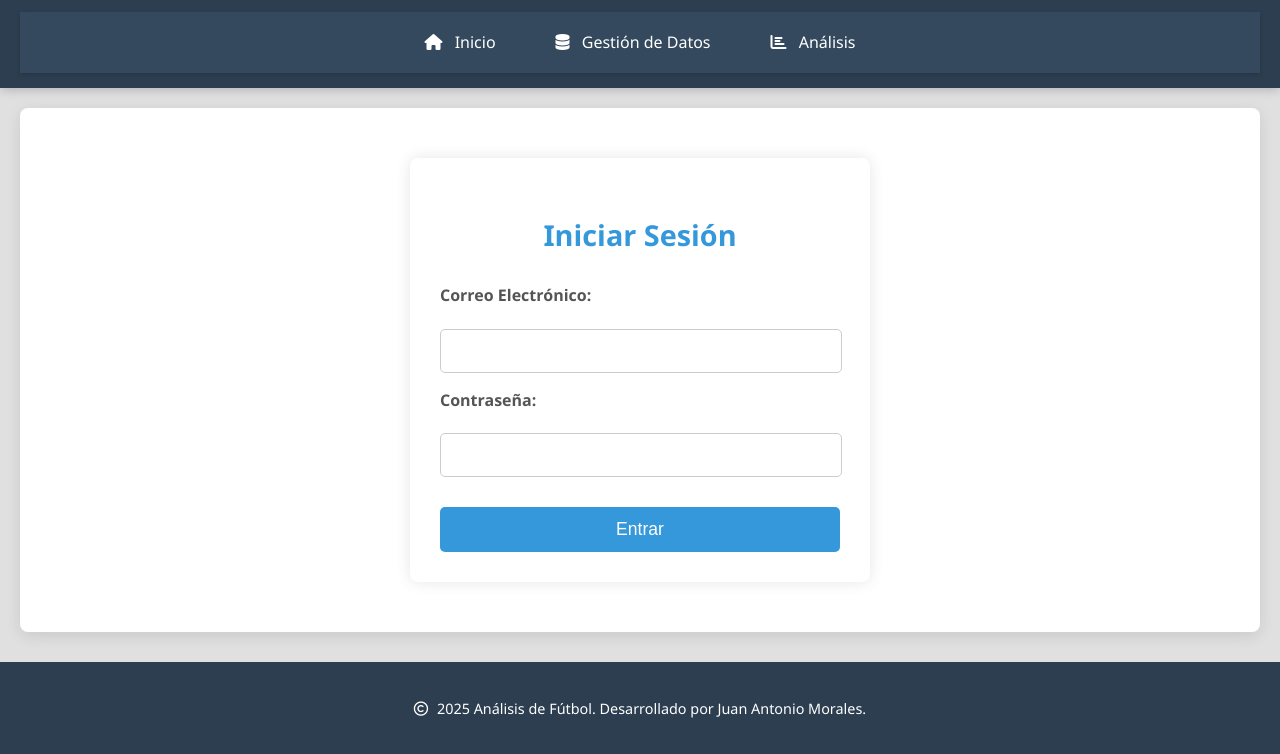
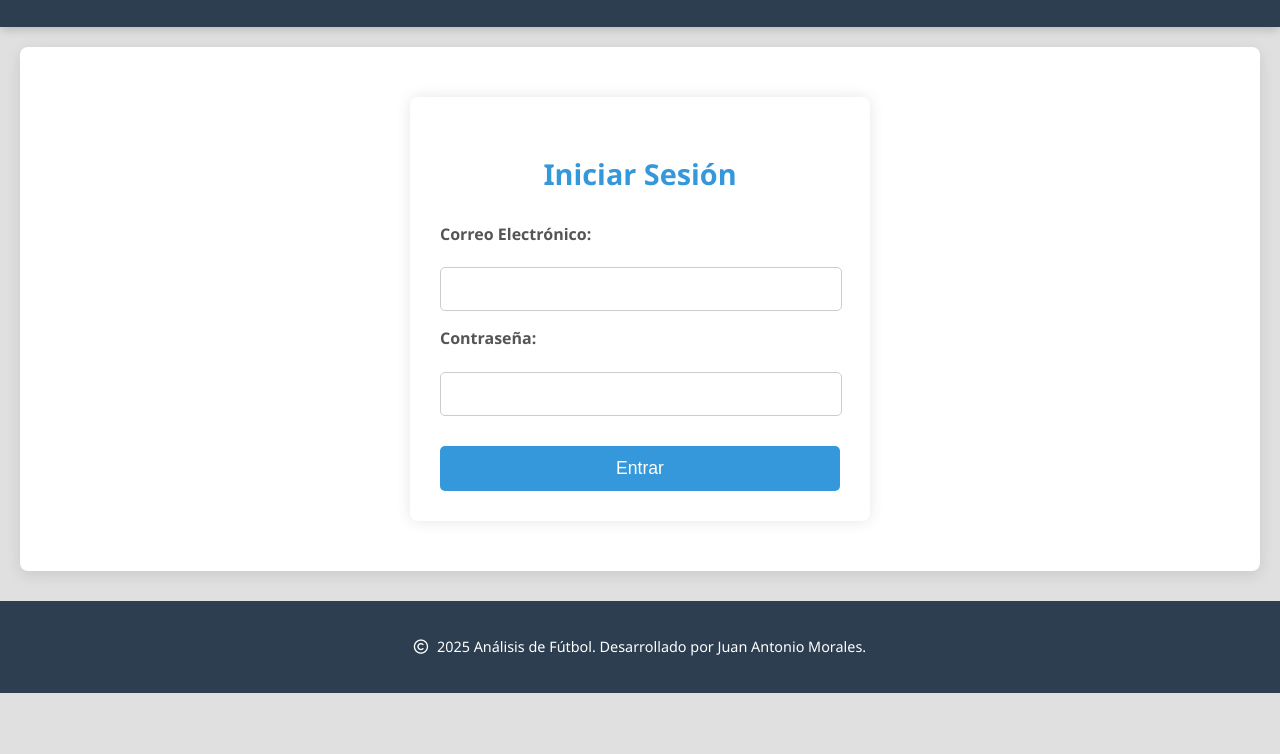
Before and after one commit to AngelTrujilloMarrero/juanantonio, a plain HTML site: page index.html in a window 1280 px wide. Shown: the part 102-856 px from the top of the page. After the commit the page ends 800 px from the top, so only its background shows below. Drawn offline with nearby package versions, Linux system fonts and the light colour scheme; no server answers.

Commit message:
Add files via upload

```diff
--- a/index.html
+++ b/index.html
@@ -14,7 +14,7 @@
             <h1><i class="fas fa-futbol"></i> Análisis de Fútbol <i class="fas fa-chart-line"></i></h1>
             <p class="analyst-name">Por Juan Antonio Morales</p>
         </div>
-        <nav>
+        <nav id="main-nav" style="display:none;">
             <ul class="nav-links">
                 <li><a href="#" id="nav-home"><i class="fas fa-home"></i> Inicio</a></li>
                 <li><a href="#" id="nav-data"><i class="fas fa-database"></i> Gestión de Datos</a></li>
```
